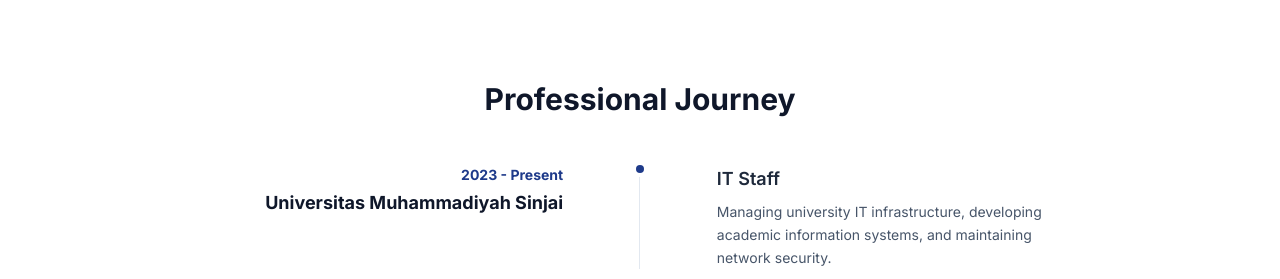
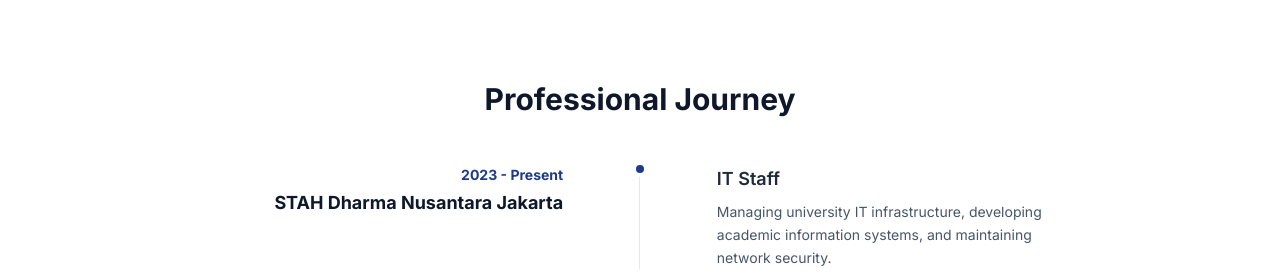
Before and after one commit to heizer-id/myPortofolio, a Nuxt app: page / in a window 1280 px wide. Shown: the part 1213-1492 px from the top of the page. Built offline with nearby package versions, Linux system fonts and the light colour scheme.

Commit message:
feat: implement initial homepage structure including layouts, navigation, hero, skills, experience, and projects sections.

```diff
--- a/app/components/AppNavbar.vue
+++ b/app/components/AppNavbar.vue
@@ -1,7 +1,5 @@
 <script setup>
 import { ref, onMounted } from 'vue'
-
-const { openModal } = useModal()
 
 // Theme Logic
 const theme = ref('light')
@@ -100,13 +98,13 @@
           </svg>
         </button>
 
-        <button @click="openModal" class="flex items-center gap-2 px-5 py-2.5 bg-slate-900 dark:bg-white text-white dark:text-slate-900 rounded-full font-semibold hover:opacity-90 transition-all shadow-lg hover:shadow-xl hover:-translate-y-0.5 text-sm">
+        <NuxtLink to="/hire" class="flex items-center gap-2 px-5 py-2.5 bg-slate-900 dark:bg-white text-white dark:text-slate-900 rounded-full font-semibold hover:opacity-90 transition-all shadow-lg hover:shadow-xl hover:-translate-y-0.5 text-sm">
           <span class="relative flex h-2 w-2">
             <span class="animate-ping absolute inline-flex h-full w-full rounded-full bg-green-400 opacity-75"></span>
             <span class="relative inline-flex rounded-full h-2 w-2 bg-green-500"></span>
           </span>
           Hire Me
-        </button>
+        </NuxtLink>
       </div>
     </div>
   </nav>
--- a/app/layouts/default.vue
+++ b/app/layouts/default.vue
@@ -3,6 +3,5 @@
     <AppNavbar />
     <slot />
     <AppFooter />
-    <ContactModal />
   </div>
 </template>
--- a/app/layouts/home.vue
+++ b/app/layouts/home.vue
@@ -1,6 +1,5 @@
 <template>
   <div class="home-layout antialiased text-gray-800 dark:text-gray-200 min-h-screen flex flex-col">
     <slot />
-    <ContactModal />
   </div>
 </template>
--- a/app/pages/index.vue
+++ b/app/pages/index.vue
@@ -51,7 +51,7 @@
 const experiences = [
   {
     role: 'IT Staff',
-    company: 'Universitas Muhammadiyah Sinjai',
+    company: 'STAH Dharma Nusantara Jakarta',
     period: '2023 - Present',
     desc: 'Managing university IT infrastructure, developing academic information systems, and maintaining network security.'
   },
```
